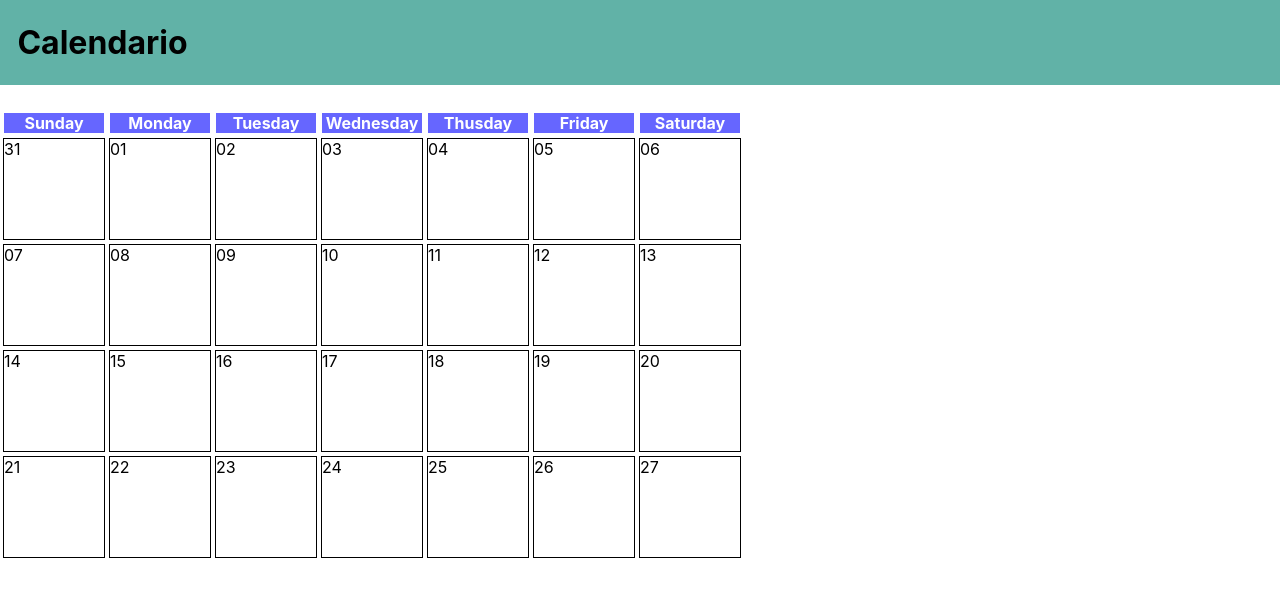
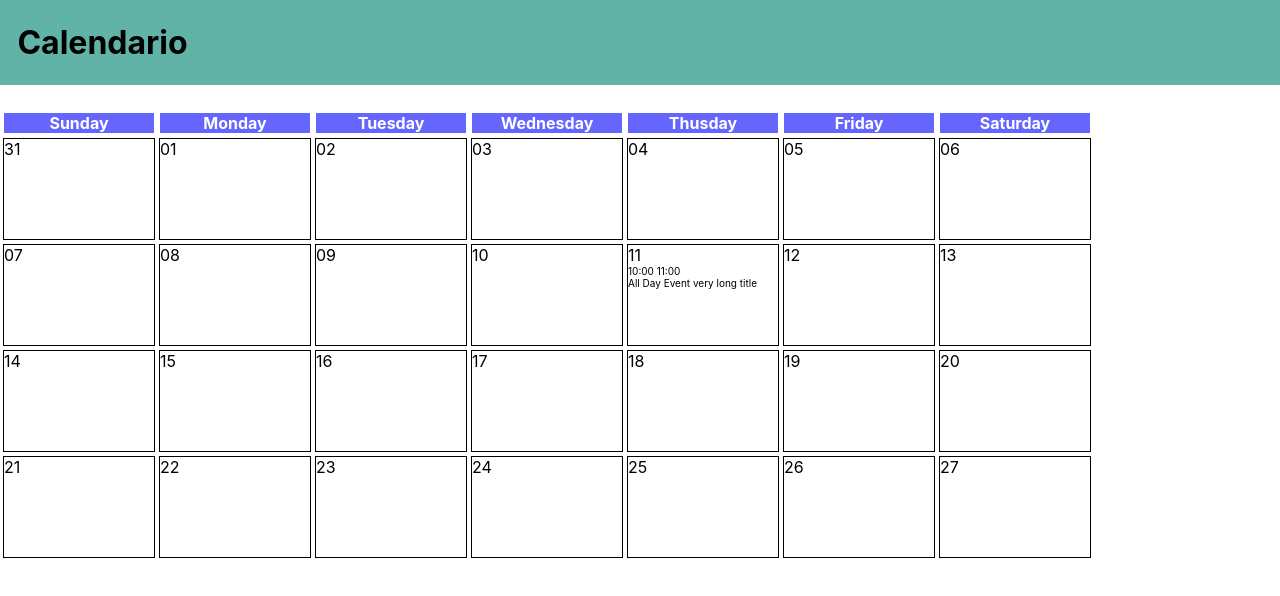
Before and after one commit to estevanj/calendar_demo, a React (Create React App) app: page / in a window 1280 px wide. Shown: the top 596 px of the page. Built offline with nearby package versions, Linux system fonts and the light colour scheme; the HTML template or start-up script is replaced by a standard one.

Commit message:
Remider Style

```diff
--- a/src/components/calendar/index.js
+++ b/src/components/calendar/index.js
@@ -1,16 +1,15 @@
-import React from 'react'
+import React, { useState } from 'react'
 import Month from '../month'
 
 const Calendar = () => {
-	const remindersList = [
+	const [ remindersList, setRemidersList ] = useState([
 		{
-			id: 0,
 			title: 'All Day Event very long title',
-			allDay: true,
-			start: new Date(2019, 4, 0),
-			end: new Date(2019, 4, 1)
+			date: new Date('2019-04-11'),
+			start: '10:00',
+			end: '11:00'
 		}
-	]
+	])
 
 	return (
 		<div className="container">
--- a/src/components/cellDay/index.js
+++ b/src/components/cellDay/index.js
@@ -1,12 +1,30 @@
 import React from 'react'
 
-import { Container } from './style'
+import { Container, RemiderStyle } from './style'
 
 const CellDay = ({ day, reminder }) => {
+	let remiderData = ''
+	if (reminder[0].title) {
+		remiderData = reminder.map((item, index) => {
+			return (
+				<RemiderStyle className="col-md-12">
+					<div className="col-md-4">
+						{item.start} {item.end}
+					</div>
+					<div className="col-md-8">{item.title}</div>
+				</RemiderStyle>
+			)
+		})
+	}
+
 	return (
 		<Container>
-			{day}
-			{reminder}
+			<div className="container">
+				<div className="row">
+					<div className="col-md-12">{day}</div>
+					{remiderData}
+				</div>
+			</div>
 		</Container>
 	)
 }
--- a/src/components/cellDay/style.js
+++ b/src/components/cellDay/style.js
@@ -2,6 +2,11 @@ import styled from 'styled-components'
 
 export const Container = styled.div`
 	border: 1px solid;
-	width: 100px;
+	width: 150px;
 	height: 100px;
 `
+
+export const RemiderStyle = styled.div`
+	display: contents;
+	font-size: 10px;
+`
--- a/src/components/month/index.js
+++ b/src/components/month/index.js
@@ -22,7 +22,7 @@ const Month = ({ reminders }) => {
 	const daysForWeek = getDaysForWeek()
 
 	const calendarMonth = daysForWeek.map((item, index) => {
-		return <Week key={index} data={item} />
+		return <Week key={index} data={item} reminders={reminders} />
 	})
 
 	return (
--- a/src/components/month/style.js
+++ b/src/components/month/style.js
@@ -2,7 +2,7 @@ import styled from 'styled-components'
 
 export const Container = styled.div`
 	border: 1px solid;
-	width: 100px;
+	width: 150px;
 	background: #6666ff;
 	color: white;
 `
--- a/src/components/week/index.js
+++ b/src/components/week/index.js
@@ -2,12 +2,22 @@ import React from 'react'
 import moment from 'moment'
 
 import CellDay from '../../components/cellDay'
-const Week = ({ data }) => {
+const Week = ({ data, reminders }) => {
 	const dataweek = data.days.map((item, index) => {
 		const day = moment(item._d).format('DD')
+		const dateWeek = moment(item._d).format('YYYY-MM-DD')
+		const remider = reminders.map((iremR, indexR) => {
+			const dateRemiders = moment(iremR.date).format('YYYY-MM-DD')
+			if (dateRemiders === dateWeek) {
+				return iremR
+			} else {
+				return ''
+			}
+		})
+
 		return (
 			<td key={day}>
-				<CellDay day={day} reminder="" />
+				<CellDay day={day} reminder={remider} />
 			</td>
 		)
 	})
```
